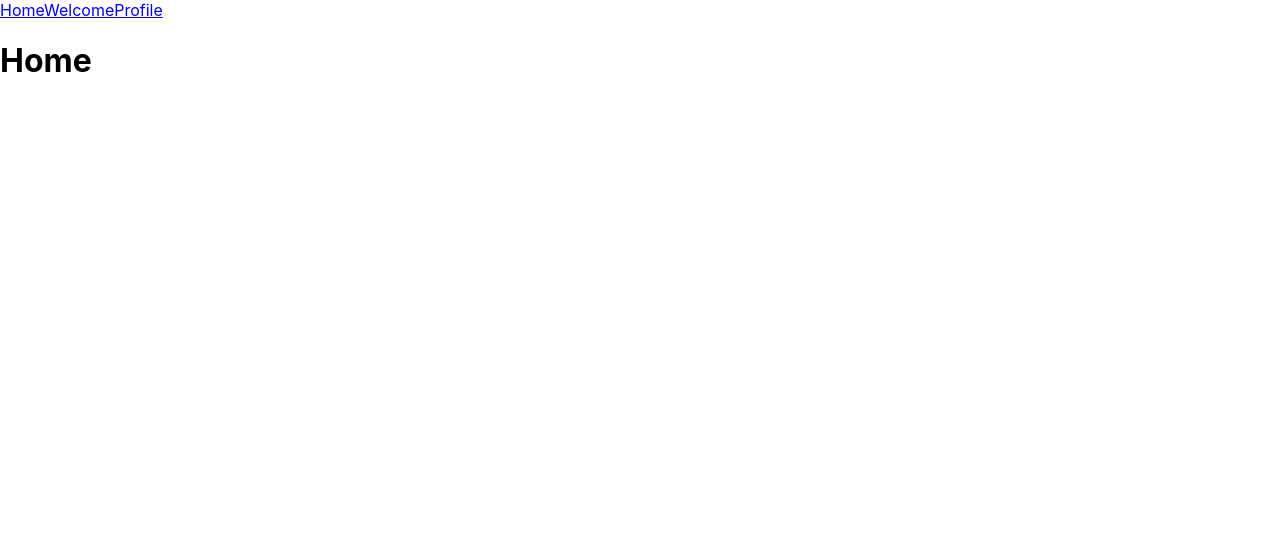
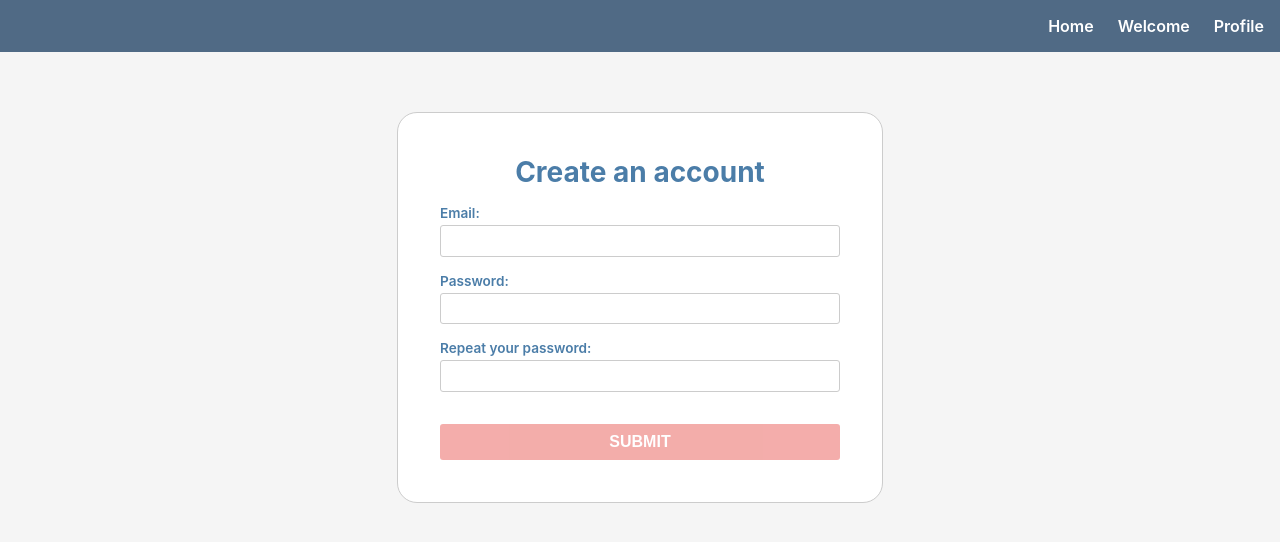
Before and after one commit to kelvinmanley/auth-app, a React (Create React App) app: page / in a window 1280 px wide. Shown: the top 542 px of the page. Built offline with nearby package versions, Linux system fonts and the light colour scheme.

Commit message:
feat: create account modal and styling setup

```diff
--- /dev/null
+++ b/src/components/AuthModal/index.tsx
@@ -0,0 +1,105 @@
+import { useMemo, useState } from "react";
+import "./style.scss";
+import { IProps, FormInputs } from "./interfaces";
+
+const AuthModal: React.FC<IProps> = ({ isLoginType = false }) => {
+  const [inputs, setInputs] = useState<FormInputs>({
+    email: "",
+    password: "",
+    repeatPassword: "",
+  });
+
+  const EMAIL_REGEX = /^[\w-.+]+@([\w-]+\.)+[\w-]{2,4}$/;
+  const PASSWORD_REGEX = /^(?=.*[a-z])(?=.*[\W]).{4,}$/;
+
+  const validEmail = useMemo(
+    () => EMAIL_REGEX.test(inputs.email),
+    [inputs.email]
+  );
+
+  const validPassword = useMemo(
+    () => PASSWORD_REGEX.test(inputs.password),
+    [inputs.password]
+  );
+
+  const validRepeatPassword = useMemo(
+    () => inputs.repeatPassword === inputs.password,
+    [inputs.repeatPassword, inputs.password]
+  );
+
+  const validInputs = validEmail && validPassword && validRepeatPassword;
+
+  const handleChange = (event: { target: { name: string; value: string } }) => {
+    const name = event.target.name;
+    const value = event.target.value;
+    setInputs((values) => ({ ...values, [name]: value }));
+  };
+
+  const handleSubmit = (event: { preventDefault: () => void }) => {
+    event.preventDefault();
+    alert(inputs);
+    console.log(inputs);
+  };
+
+  return (
+    <div className="container">
+      <div className="title">
+        <h1>Create an account</h1>
+      </div>
+
+      <form onSubmit={handleSubmit}>
+        <label>
+          <p>Email:</p>
+          <input
+            type="text"
+            name="email"
+            value={inputs.email}
+            onChange={handleChange}
+          />
+          {!validEmail && inputs.email.length > 0 && (
+            <p className="validation-prompt">
+              Invalid email i.e. yourname@company.com
+            </p>
+          )}
+        </label>
+
+        <label>
+          <p>Password:</p>
+          <input
+            type="password"
+            name="password"
+            value={inputs.password}
+            onChange={handleChange}
+          />
+          {!validPassword && inputs.password.length > 0 && (
+            <p className="validation-prompt">
+              Password must contain at least one character and one special, and
+              be at least 4 characters long.
+            </p>
+          )}
+        </label>
+
+        <label>
+          <p>Repeat your password:</p>
+          <input
+            type="password"
+            name="repeatPassword"
+            value={inputs.repeatPassword}
+            onChange={handleChange}
+          />
+          {!validRepeatPassword && inputs.repeatPassword.length > 0 && (
+            <p className="validation-prompt">Passwords do not match.</p>
+          )}
+        </label>
+
+        <input
+          className="submit-button"
+          disabled={!validInputs}
+          type="submit"
+        />
+      </form>
+    </div>
+  );
+};
+
+export default AuthModal;
--- /dev/null
+++ b/src/components/AuthModal/interfaces.ts
@@ -0,0 +1,11 @@
+interface IProps {
+  isLoginType?: boolean;
+}
+
+interface FormInputs {
+  email: string;
+  password: string;
+  repeatPassword: string;
+}
+
+export type { IProps, FormInputs };
--- /dev/null
+++ b/src/components/AuthModal/style.scss
@@ -0,0 +1,62 @@
+@import "../../../src//styles/breakpoints.scss";
+@import "../../../src//styles/colors.scss";
+@import "../../../src/styles/fonts.scss";
+@import "../../../src/styles/mixins.scss";
+
+@include disabledButtonStyle;
+
+form {
+  display: flex;
+  flex-direction: column;
+  gap: 1rem;
+}
+
+input {
+  border: 1px solid $light-gray;
+  border-radius: 3px;
+  font-size: 0.9rem;
+  height: 1.85rem;
+  padding: 0 0.75rem;
+}
+
+label {
+  display: flex;
+  flex-direction: column;
+  gap: 0.25rem;
+}
+
+.container {
+  background-color: $light;
+  border: 1px solid $light-gray;
+  border-radius: 20px;
+  min-width: 400px;
+  padding: 42px;
+
+  @media only screen and (max-width: $layout-breakpoint-small) {
+    border: none;
+    border-radius: 0;
+    min-width: 0;
+    width: 100%;
+  }
+
+  @media only screen and (max-width: $layout-breakpoint-extra-small) {
+    padding: 42px 16px;
+  }
+}
+
+.submit-button {
+  margin-top: 1rem;
+
+  @include buttonStyle();
+}
+
+.title {
+  margin-bottom: 1rem;
+  text-align: center;
+}
+
+.validation-prompt {
+  color: $salmon;
+  font-size: 0.7rem;
+  font-weight: 400;
+}
--- a/src/pages/Home/index.tsx
+++ b/src/pages/Home/index.tsx
@@ -1,8 +1,11 @@
+import AuthModal from "../../components/AuthModal";
+import "../../styles/general.scss";
+
 const Home = () => {
   return (
-    <>
-      <h1>Home</h1>
-    </>
+    <div className="page-wrapper">
+      <AuthModal />
+    </div>
   );
 };
 export default Home;
--- a/src/pages/Layout/index.tsx
+++ b/src/pages/Layout/index.tsx
@@ -1,12 +1,20 @@
 import { Outlet, Link } from "react-router-dom";
+import "../../styles/general.scss";
+import "./style.scss";
 
 const Layout = () => {
   return (
     <>
       <nav>
-        <Link to="/">Home</Link>
-        <Link to="/welcome">Welcome</Link>
-        <Link to="/profile">Profile</Link>
+        <Link to="/">
+          <p className="nav-text">Home</p>
+        </Link>
+        <Link to="/welcome">
+          <p className="nav-text">Welcome</p>
+        </Link>
+        <Link to="/profile">
+          <p className="nav-text">Profile</p>
+        </Link>
       </nav>
 
       <Outlet />
--- /dev/null
+++ b/src/pages/Layout/style.scss
@@ -0,0 +1,31 @@
+@import "../../../src/styles/breakpoints.scss";
+@import "../../../src/styles/colors.scss";
+
+nav {
+  background-color: $light-blue;
+  display: flex;
+  justify-content: flex-end;
+  gap: 1.5rem;
+  padding: 0 1rem;
+}
+
+a {
+  text-decoration: none;
+
+  :hover {
+    opacity: 0.75;
+  }
+}
+
+.nav-text {
+  color: $light;
+  font-size: 1rem;
+  margin-block-start: 1rem;
+  margin-block-end: 1rem;
+  margin-inline-start: 0;
+  margin-inline-end: 0;
+
+  @media only screen and (max-width: $layout-breakpoint-small) {
+    font-size: 0.8rem;
+  }
+}
--- /dev/null
+++ b/src/styles/breakpoints.scss
@@ -0,0 +1,2 @@
+$layout-breakpoint-extra-small: 400px;
+$layout-breakpoint-small: 600px;
--- /dev/null
+++ b/src/styles/colors.scss
@@ -0,0 +1,9 @@
+$light: #fff;
+$dark: #000;
+
+$off-light: #f5f5f5;
+$light-gray: #ccc;
+
+$salmon: #e95d58;
+$blue: #4b7da8;
+$light-blue: #506a85;
--- /dev/null
+++ b/src/styles/fonts.scss
@@ -0,0 +1,18 @@
+@import "./breakpoints.scss";
+@import "./colors.scss";
+
+h1 {
+  color: $blue;
+  font-size: 1.75rem;
+  margin: 0;
+  @media only screen and (max-width: $layout-breakpoint-small) {
+    font-size: 1.25rem;
+  }
+}
+
+p {
+  color: $blue;
+  font-size: 0.85rem;
+  font-weight: 600;
+  margin: 0;
+}
--- /dev/null
+++ b/src/styles/general.scss
@@ -0,0 +1,21 @@
+@import "./breakpoints.scss";
+@import "./colors.scss";
+
+body {
+  background-color: $off-light;
+
+  @media only screen and (max-width: $layout-breakpoint-small) {
+    background-color: $light;
+  }
+}
+
+.page-wrapper {
+  display: flex;
+  justify-content: center;
+  padding-top: 60px;
+
+  @media only screen and (max-width: $layout-breakpoint-small) {
+    padding-top: 0;
+    font-size: 0.8rem;
+  }
+}
--- /dev/null
+++ b/src/styles/mixins.scss
@@ -0,0 +1,22 @@
+@import "./colors.scss";
+
+@mixin buttonStyle {
+  background-color: $salmon;
+  border: none;
+  border-radius: 3px;
+  color: $light;
+  cursor: pointer;
+  font-size: 1rem;
+  font-weight: 600;
+  height: 2.25rem;
+  line-height: 2.25rem;
+  text-transform: uppercase;
+  width: 100%;
+}
+
+@mixin disabledButtonStyle {
+  input:disabled {
+    cursor: not-allowed;
+    opacity: 0.5;
+  }
+}
```
